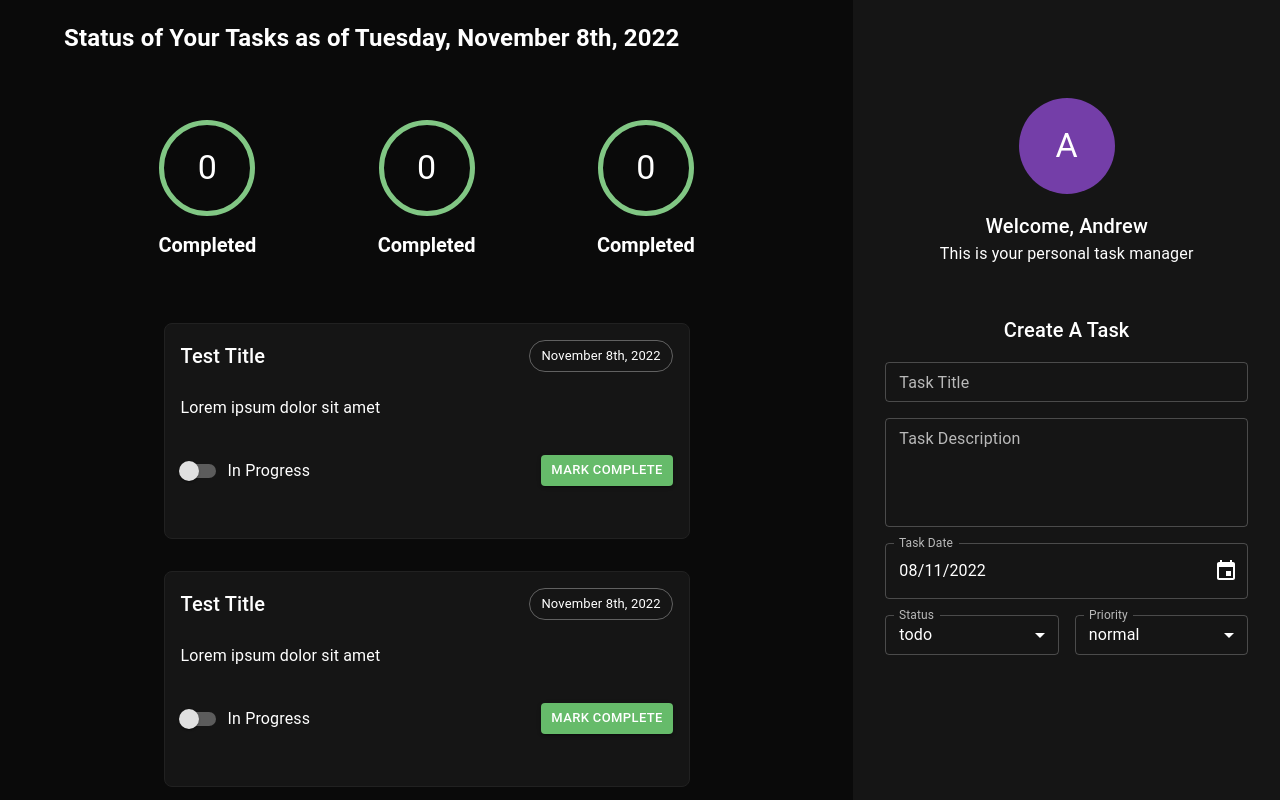
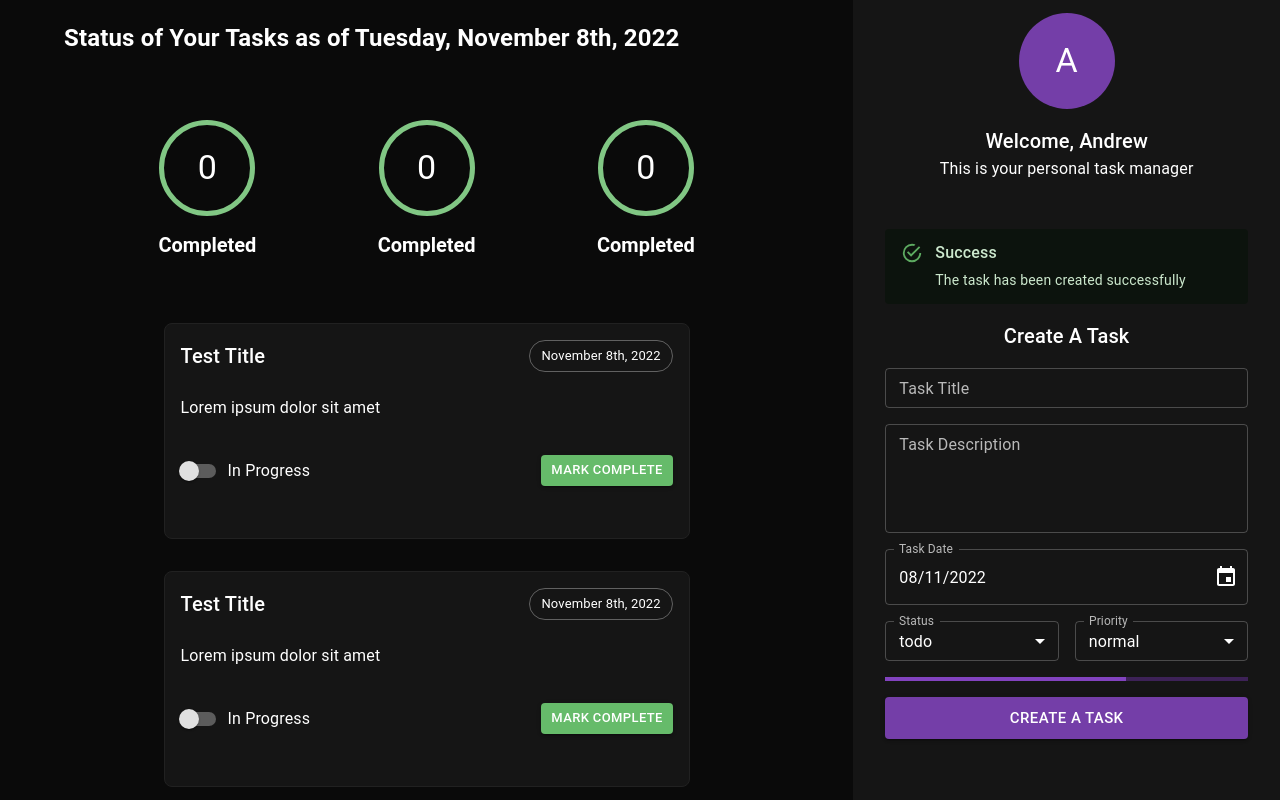
Before and after one commit to atmason90/task-manager, a React (Create React App) app in the folder task-manager/: page / in a window 1280 px wide. Shown: the top 800 px of the page. Built offline with nearby package versions, Linux system fonts and the light colour scheme.

Commit message:
add button, alert, and progress bar from mui to createTaskForm component

```diff
--- a/task-manager/src/components/createTaskForm/createTaskForm.tsx
+++ b/task-manager/src/components/createTaskForm/createTaskForm.tsx
@@ -1,5 +1,5 @@
 import React, { FC, ReactElement, useState } from 'react';
-import { Box, Typography, Stack } from '@mui/material';
+import { Box, Typography, Stack, LinearProgress, Button, Alert, AlertTitle } from '@mui/material';
 import { TaskTitleField } from './_taskTitleField';
 import { TaskDescriptionField } from './_taskDescriptionField';
 import { TaskDateField } from './_taskDateField';
@@ -24,6 +24,13 @@ export const CreateTaskForm: FC = (): ReactElement => {
             px={4}
             my={6}
         >
+            <Alert
+                severity='success'
+                sx={{width: '100%', marginBottom: '16px'}}
+            >
+                <AlertTitle>Success</AlertTitle>
+                The task has been created successfully
+            </Alert>
             <Typography mb={2} component='h2' variant='h6'>
                 Create A Task
             </Typography>
@@ -78,6 +85,12 @@ export const CreateTaskForm: FC = (): ReactElement => {
                             },
                     ]} />
                 </Stack>
+                <LinearProgress />
+                <Button
+                    variant='contained'
+                    size='large'
+                    fullWidth
+                >Create a Task</Button>
             </Stack>
         </Box>
     )
```
